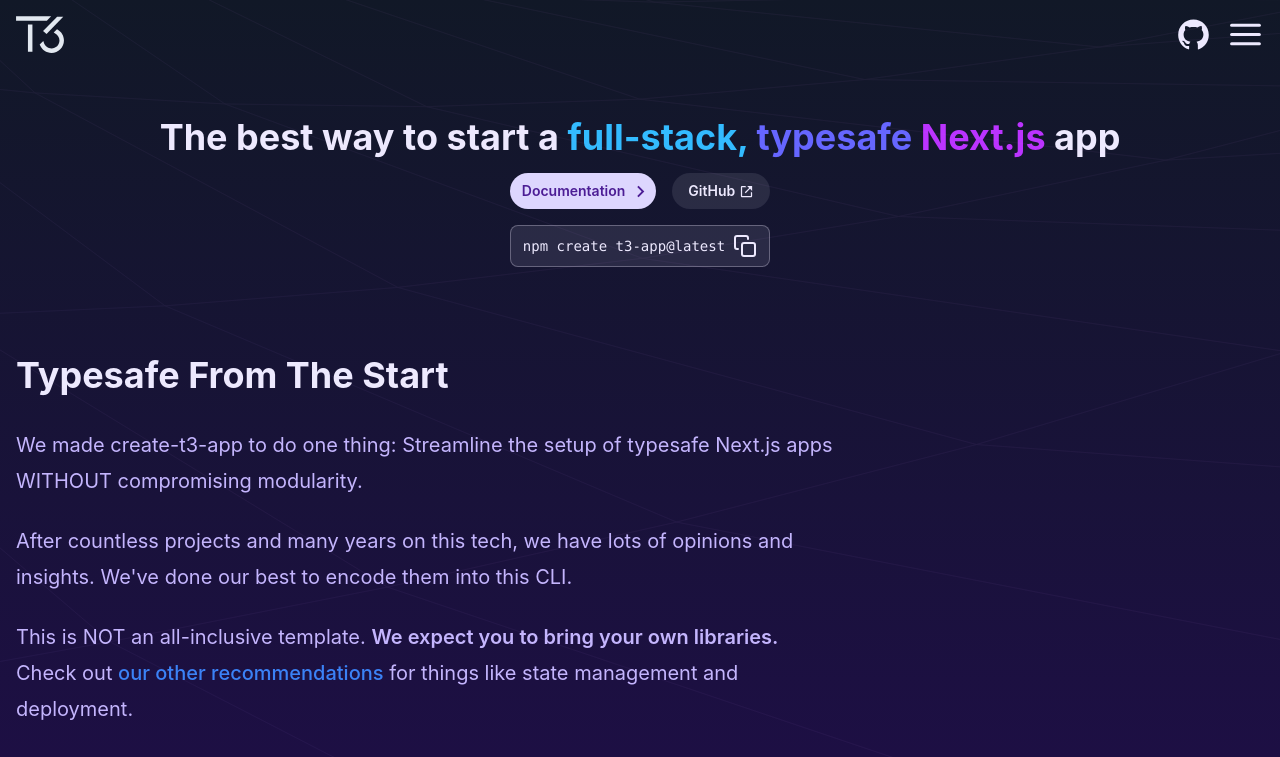
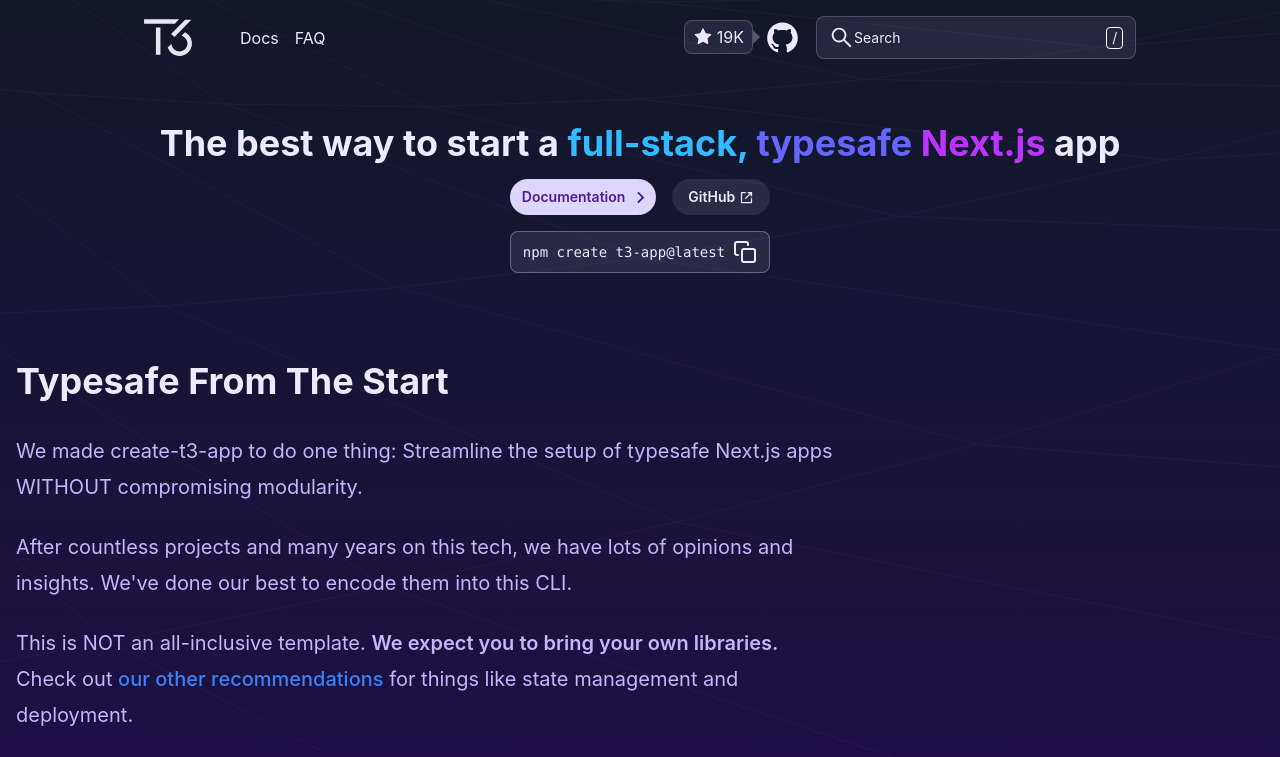
Before and after one commit to luismartinezs/t3-site-clone, a Next.js app: page / in a window 1280 px wide. Shown: the top 757 px of the page. Built offline with nearby package versions, Linux system fonts and the light colour scheme.

Commit message:
feat: responsive header

```diff
--- a/src/components/CommunityCard.tsx
+++ b/src/components/CommunityCard.tsx
@@ -1,3 +1,4 @@
+import Link from "next/link";
 import { Paragraph } from "~/components/Paragraph";
 
 export interface ICommnunityCard {
@@ -9,7 +10,7 @@
 
 export function CommnunityCard(props: ICommnunityCard) {
   return (
-    <a
+    <Link
       className="group block flex cursor-pointer flex-col items-center gap-4 overflow-hidden rounded-md border border-primary-100/30 bg-primary-300/10 p-5 text-center hover:border-primary-100/50 hover:bg-primary-300/20"
       href={props.href}
       aria-label={props.title}
@@ -19,6 +20,6 @@
       <Paragraph className="text-center leading-none">
         {props.description}
       </Paragraph>
-    </a>
+    </Link>
   );
 }
--- a/src/components/Footer.tsx
+++ b/src/components/Footer.tsx
@@ -1,9 +1,10 @@
+import Link from "next/link";
 import { IoLogoVercel } from "react-icons/io5";
 
 export function Footer() {
   return (
     <footer className="container flex items-center justify-center gap-4 bg-transparent px-4 py-14">
-      <a
+      <Link
         className="flex flex-row bg-black"
         href="https://vercel.com/?utm_source=t3-oss&utm_campaign=oss"
         target="_blank"
@@ -14,7 +15,7 @@
         <div className="flex items-center px-3 text-sm">
           Powered by&nbsp;<span className="font-semibold">Vercel</span>
         </div>
-      </a>
+      </Link>
     </footer>
   );
 }
--- /dev/null
+++ b/src/components/GithubStarsLabel.tsx
@@ -0,0 +1,11 @@
+import { AiFillStar } from "react-icons/ai";
+
+export function GithubStarsLabel() {
+  return (
+    <div className="relative flex items-center gap-1 rounded-lg border border-primary-100/20 bg-primary-300/10 px-2 py-1 hover:border-primary-400/60">
+      <AiFillStar size={20} />
+      19K
+      <div className="absolute -right-2 h-0 w-0 border-b-[7px] border-l-[7.5px] border-t-[7px] border-b-transparent border-l-primary-100/30 border-t-transparent"></div>
+    </div>
+  );
+}
--- a/src/components/Header.tsx
+++ b/src/components/Header.tsx
@@ -1,21 +1,41 @@
 import Link from "next/link";
 import { AiFillGithub } from "react-icons/ai";
 import { FiMenu } from "react-icons/fi";
+import { GithubStarsLabel } from "~/components/GithubStarsLabel";
+import { SearchBar } from "~/components/SearchBar";
 
 import { T3Logo } from "~/components/T3Logo";
 
 export function Header() {
   return (
-    <header className="container flex items-center gap-4 bg-transparent px-4 py-4">
-      <div className="w-12">
+    <header className="mx-auto flex max-w-5xl items-center gap-4 bg-transparent px-4 py-4">
+      <Link className="w-12" href="/">
         <T3Logo />
+      </Link>
+      <nav className="ml-8 hidden md:block">
+        <ul className="flex gap-4">
+          <li>
+            <Link href="#">Docs</Link>
+          </li>
+          <li>
+            <Link href="#">FAQ</Link>
+          </li>
+        </ul>
+      </nav>
+      <Link
+        href="https://github.com/t3-oss/create-t3-app"
+        target="_blank"
+        className="ml-auto flex gap-3"
+      >
+        <div className="hidden md:block">
+          <GithubStarsLabel />
+        </div>
+        <AiFillGithub size={35} />
+      </Link>
+      <FiMenu className="md:hidden" size={37} />
+      <div className="hidden md:block">
+        <SearchBar />
       </div>
-      <div className="ml-auto">
-        <Link href="https://github.com/t3-oss/create-t3-app" target="_blank">
-          <AiFillGithub size={35} />
-        </Link>
-      </div>
-      <FiMenu size={37} />
     </header>
   );
 }
--- /dev/null
+++ b/src/components/SearchBar.tsx
@@ -0,0 +1,13 @@
+import { AiOutlineSearch } from "react-icons/ai";
+
+export function SearchBar() {
+  return (
+    <div className="flex w-80 items-center rounded-lg border border-primary-100/20 bg-primary-300/10 px-3 py-2 hover:border-primary-400/60">
+      <AiOutlineSearch size={25} />
+      <span className="text-sm">Search</span>
+      <div className="ml-auto rounded border border-white px-[0.3rem] text-sm">
+        /
+      </div>
+    </div>
+  );
+}
```
